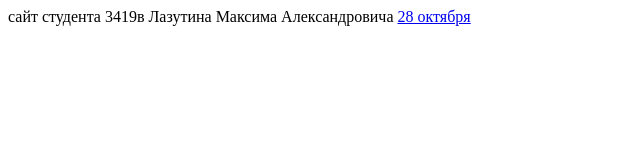
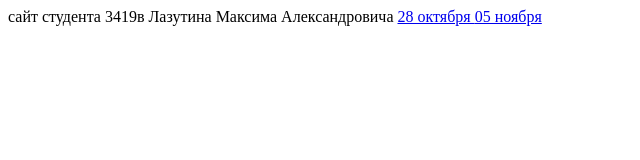
Before and after one commit to makson90/makson90.github.io, a plain HTML site: page index.html in a window 1280 px wide. Shown: the full height of the page, 0-640 px from the left. Drawn offline with Linux system fonts and the light colour scheme.

Commit message:
Update index.html

```diff
--- a/index.html
+++ b/index.html
@@ -8,5 +8,6 @@
 <body>
     сайт студента 3419в Лазутина Максима Александровича
     <a href="25oct24.html"> 28 октября </a>
+ <a href="05nov24.html"> 05 ноября  </a>
 </body>
 </html>
```
